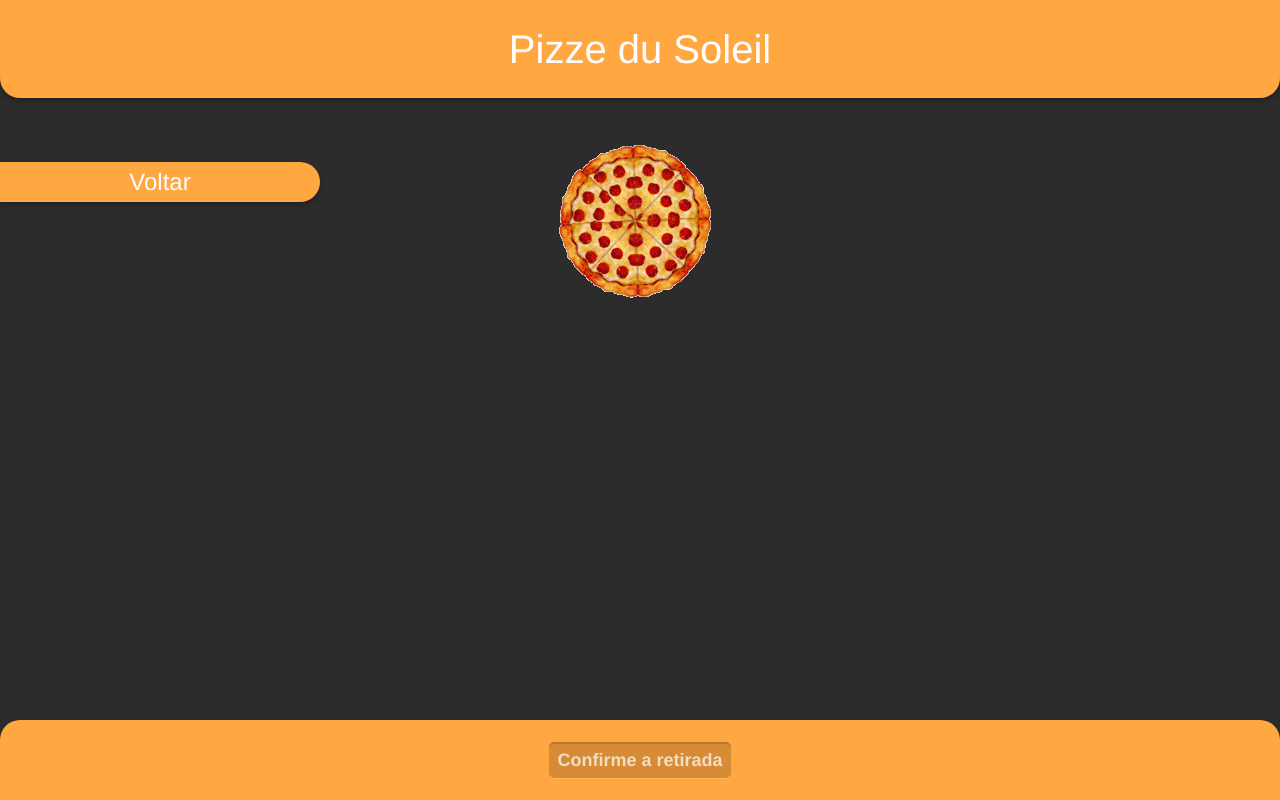
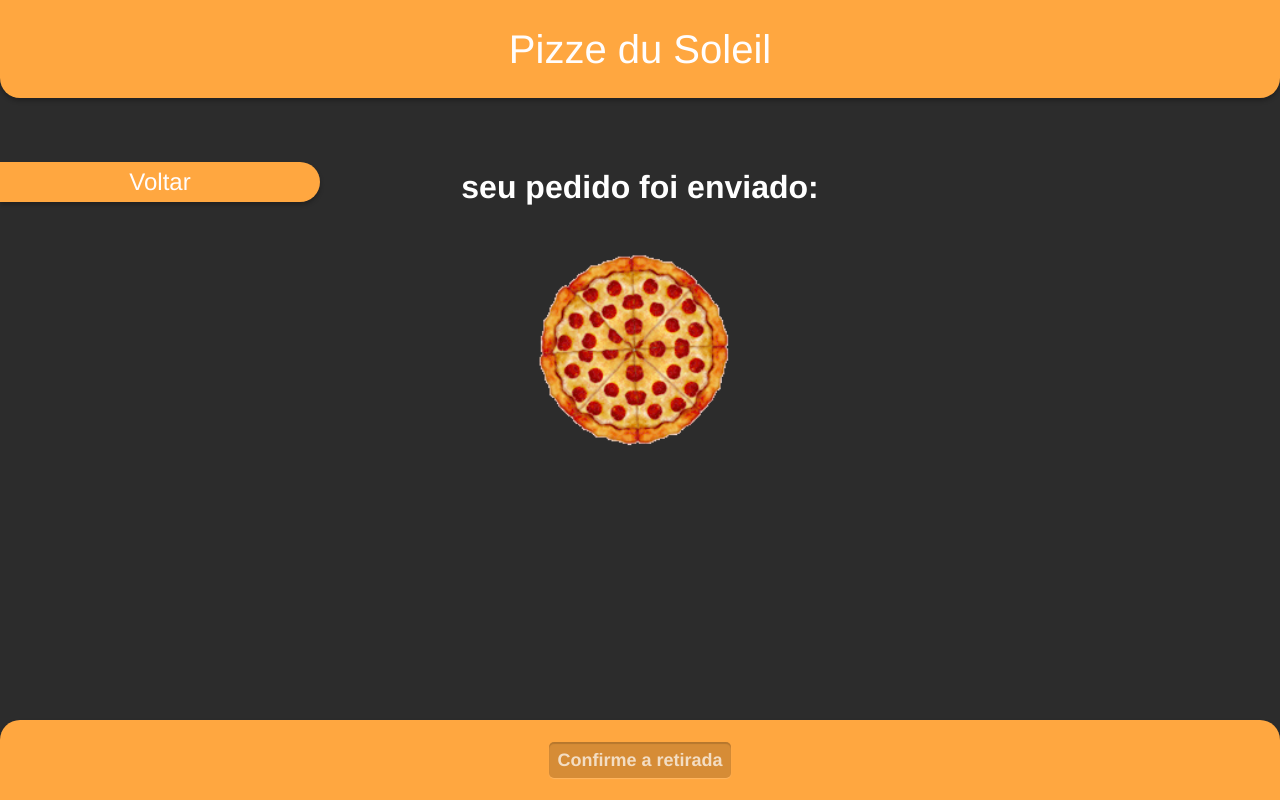
Before and after one commit to Maua-Dev/hack_g3_peezza_front, a React (Create React App) app: page /retirada in a window 1280 px wide. Built offline with nearby package versions, Linux system fonts and the light colour scheme.

Commit message:
renaming Payment/Retirada files

```diff
--- a/src/cliente_interface/front/Payment/Bottom/Bottom.js
+++ b/src/cliente_interface/front/Payment/Bottom/BottomPayment.js
@@ -1,9 +1,11 @@
 import React from "react";
-import "./Bottom.css";
+import "./BottomPayment.css";
 import { IoWalletOutline } from "react-icons/io5";
 import { PayButtom } from "./PayButtom/PayButtom";
 
-const valorTotal = localStorage.getItem('valorTotal');
+
+const valorTotal = parseFloat(localStorage.getItem('valorTotal')).toFixed(2);
+
 export const Bottom = () => {
   return (
     <div className="Bottom">
--- a/src/cliente_interface/front/Payment/MidSection/Mid.css
+++ b/src/cliente_interface/front/Payment/MidSection/MidPayment.css
@@ -6,8 +6,8 @@
     align-items: center;
   }
 
-.box h1 {
+.metodos h1 {
     margin-top: 20%;
-    color: white;
+    color: rgb(255, 255, 255);
     font-size: xx-large;
   }
--- a/src/cliente_interface/front/Payment/MidSection/Mid.js
+++ b/src/cliente_interface/front/Payment/MidSection/MidPayment.js
@@ -1,5 +1,5 @@
 import React from "react";
-import './Mid.css';
+import './MidPayment.css';
 import { BackButton } from "./BackButton/BackButton";
 import { Options } from "./Options/Options";
 
@@ -7,7 +7,7 @@ export const Mid = () => {
     return (
       <div className="mid">
         <BackButton></BackButton>
-        <div className="box">
+        <div className="metodos">
           <h1>Métodos de Pagamento:</h1>
           <div className="options-container">
             <Options />
--- a/src/cliente_interface/front/Payment/Payment.js
+++ b/src/cliente_interface/front/Payment/Payment.js
@@ -1,8 +1,8 @@
 import React from 'react';
 import './Payment.css';
 import { Top } from './Top/Top';
-import { Mid } from './MidSection/Mid';
-import { Bottom } from './Bottom/Bottom';
+import { Mid } from './MidSection/MidPayment';
+import { Bottom } from './Bottom/BottomPayment';
 
 function Payment() {
     return(
--- a/src/cliente_interface/front/Retirada/Bottom/Bottom.js
+++ b/src/cliente_interface/front/Retirada/Bottom/BottomRetirada.js
@@ -1,5 +1,5 @@
 import React from "react";
-import "./Bottom.css";
+import "./BottomRetirada.css";
 
 
 
--- a/src/cliente_interface/front/Retirada/MidSection/Mid.css
+++ b/src/cliente_interface/front/Retirada/MidSection/MidRetirada.css
@@ -1,4 +1,4 @@
-.mid {
+.mid_p {
     display: flex;
     flex-direction: column;
     width: 100%;
@@ -6,8 +6,15 @@
     align-items: center;
   }
 
-.box h1 {
+.pedido h1 {
     margin-top: 20%;
     color: white;
     font-size: xx-large;
+    text-align: center;
   }
+
+  .mid_p img {
+    width: 310px;
+    height: 310px;
+    margin-top: -10%;
+  }
--- a/src/cliente_interface/front/Retirada/MidSection/Mid.js
+++ b/src/cliente_interface/front/Retirada/MidSection/MidRetirada.js
@@ -1,16 +1,19 @@
 import React from "react";
-import './Mid.css';
+import './MidRetirada.css';
 import { BackToPayment } from "./BackToPayment/BackToPayment";
 import gifImage from './Loading.gif';
+
+const nome = localStorage.getItem('nome');
 export const Mid = () => {
     return (
-      <div className="mid">
+      <div className="mid_p">
          <BackToPayment />
+         <div className="pedido">
+          <h1>{nome} seu pedido foi enviado:</h1>
+          </div>
             <div>
               <img src={gifImage} alt="Loading..." />
             </div>
-
-
       </div>
     );
 }
--- a/src/cliente_interface/front/Retirada/Retirada.js
+++ b/src/cliente_interface/front/Retirada/Retirada.js
@@ -1,8 +1,8 @@
 import React from 'react';
 import './Retirada.css';
 import { Top } from './Top/Top';
-import { Bottom } from './Bottom/Bottom';
-import { Mid } from './MidSection/Mid';
+import { Bottom } from './Bottom/BottomRetirada';
+import { Mid } from './MidSection/MidRetirada';
 
 
 function Retirada() {
```
Also changed, not shown: src/cliente_interface/front/Payment/Bottom/BottomPayment.css (renamed from src/cliente_interface/front/Payment/Bottom/Bottom.css), src/cliente_interface/front/Retirada/Bottom/BottomRetirada.css (renamed from src/cliente_interface/front/Retirada/Bottom/Bottom.css).
